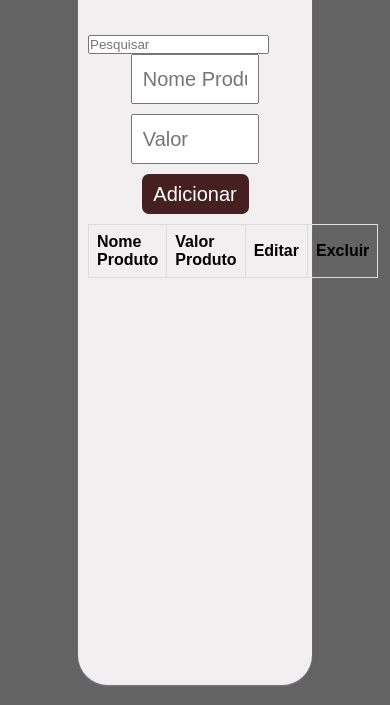
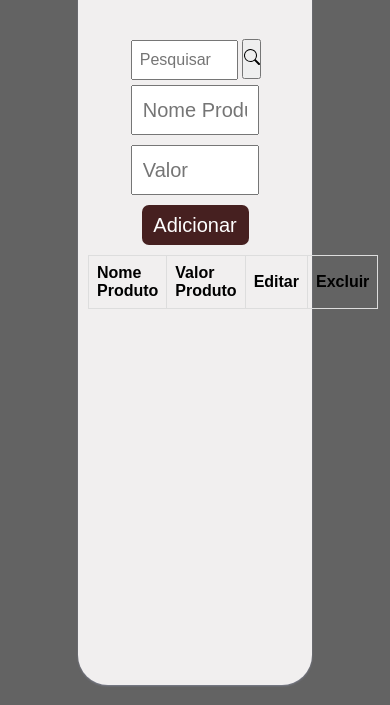
Before and after one commit to leobraboo/BMS-CRUD, a website: page index.html in a window 390 px wide. Shown: the part 233-938 px from the top of the page. Drawn offline with Linux system fonts and the light colour scheme.

Commit message:
layout search inicial

```diff
--- a/index.html
+++ b/index.html
@@ -28,7 +28,12 @@
     <div class="container-body">
         <div class="container1">
             <h1 class="texto">Cadastro Produtos <br> </h1>
-            <input type="search" placeholder="Pesquisar" id="search" >
+            <div class="search">
+            <input type="search" placeholder="Pesquisar" id="search">
+            <button class="btnsearch"><svg xmlns="http://www.w3.org/2000/svg" width="16" height="16" fill="currentColor" class="bi bi-search" viewBox="0 0 16 16">
+                <path d="M11.742 10.344a6.5 6.5 0 1 0-1.397 1.398h-.001c.03.04.062.078.098.115l3.85 3.85a1 1 0 0 0 1.415-1.414l-3.85-3.85a1.007 1.007 0 0 0-.115-.1zM12 6.5a5.5 5.5 0 1 1-11 0 5.5 5.5 0 0 1 11 0z"/>
+              </svg></button>
+            </div>
             <div>
                 <div class="form">
                     <input type="text" placeholder="Nome Produto" id="product" >
--- a/styles.css
+++ b/styles.css
@@ -102,6 +102,23 @@ nav {
 
 }
 
+.search{
+    width: 100%;
+}
+
+#search{
+    font-size: 16px;
+    height: 40px;
+    width: 90%;
+    padding: 7px;
+    margin: 5px 0;
+}
+
+.btnsearch{
+    height: 40px;
+    width: 9%;
+}
+
 #product,
 #valueProd {
     width: 60%;
@@ -204,6 +221,15 @@ tr:hover {
 }
 
 @media(max-width:705px){
+    .search{
+        flex-wrap: wrap;
+    }
+
+    #search{
+        width: 50%;
+        margin-left: 20%;
+    }
+
     .form{
         flex-wrap: wrap;
     }
```
